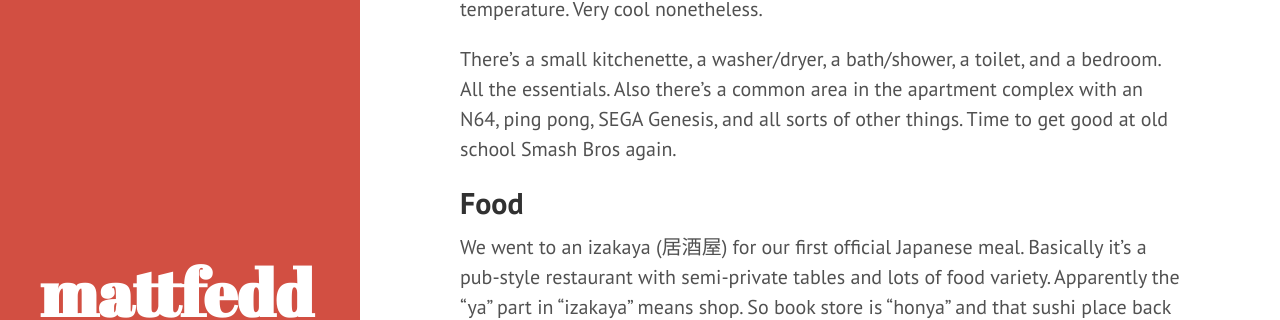
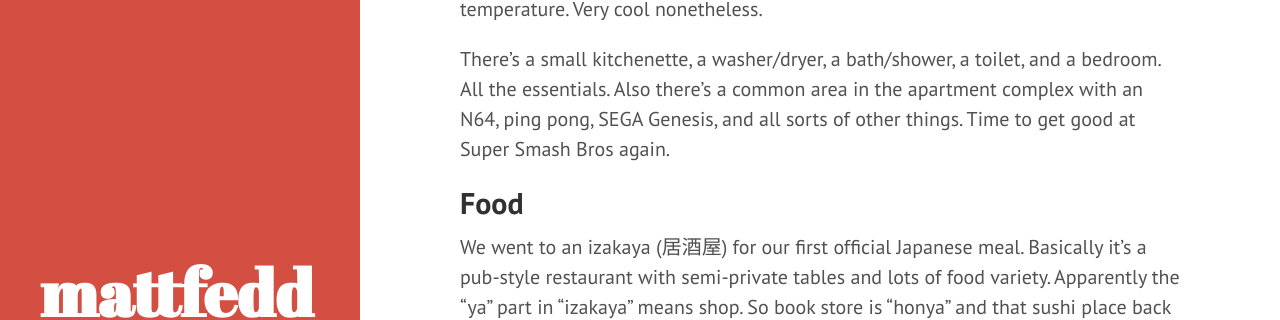
Before and after one commit to mattfedd/mattfedd.github.io, a Jekyll site: the page built from _posts/2016-05-20-travelling-to-japan-first-day.markdown, in a window 1280 px wide and 900 px high, scrolled down 1037 px. Shown: the part 214-534 px from the top of the window. Built offline with Jekyll 4.4.1, drawn with Linux system fonts in a browser that asks for light colours.

Commit message:
Post update: Travelling to Japan + First Day

```diff
--- a/_posts/2016-05-20-travelling-to-japan-first-day.markdown
+++ b/_posts/2016-05-20-travelling-to-japan-first-day.markdown
@@ -28,7 +28,7 @@ All of the interns (all 3 of us) are staying at the company apartment complex, l
 
 Some of the more interesting features need a bit of investigation though. Like the robo-toilet. It has a [little notice on the wall detailing some of the important bits in English](https://farm8.staticflickr.com/7371/26854796200_a843b9550a_c.jpg). Like how to use the bidet portion, or how to choose water pressure or seat temperature. Very cool nonetheless.
 
-There's a small kitchenette, a washer/dryer, a bath/shower, a toilet, and a bedroom. All the essentials. Also there's a common area in the apartment complex with an N64, ping pong, SEGA Genesis, and all sorts of other things. Time to get good at old school Smash Bros again.
+There's a small kitchenette, a washer/dryer, a bath/shower, a toilet, and a bedroom. All the essentials. Also there's a common area in the apartment complex with an N64, ping pong, SEGA Genesis, and all sorts of other things. Time to get good at Super Smash Bros again.
 
 ## Food
 
```
